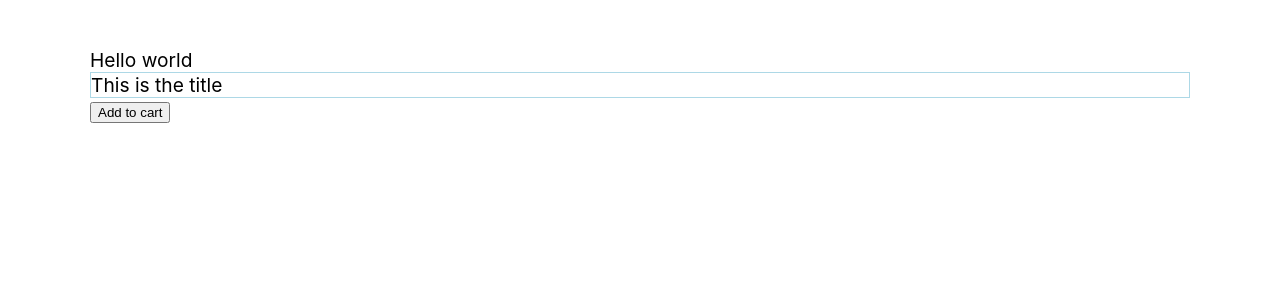
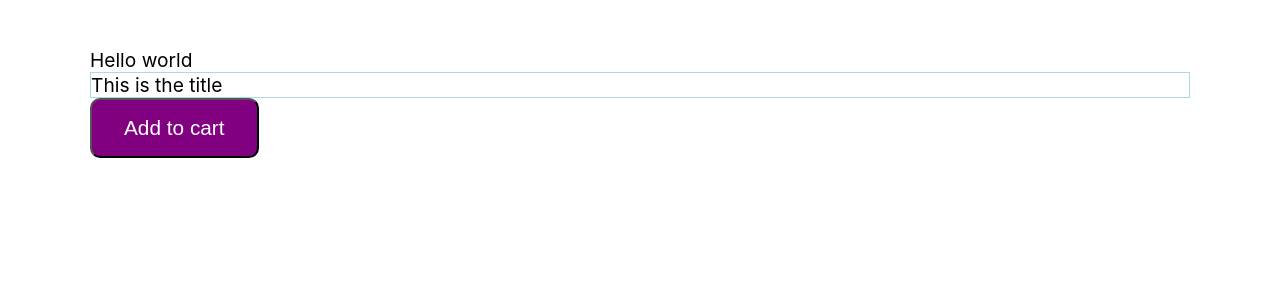
Before and after one commit to amitao/airy-dreams-ecommerce-app, a React (Create React App) app: page / in a window 1280 px wide. Shown: the top 300 px of the page. Built offline with nearby package versions, Linux system fonts and the light colour scheme.

Commit message:
add button style and add navbar files

```diff
--- a/src/components/Button/Button.jsx
+++ b/src/components/Button/Button.jsx
@@ -1,4 +1,6 @@
 import React from 'react';
+import './Button.scss';
+
 
 const Button = (props) => {
   const className = `btn ${props.type}`
@@ -9,4 +11,8 @@ const Button = (props) => {
 }
 
 
+Button.defaultProps = {
+  type: "submit"
+ };
+
 export default Button;
--- /dev/null
+++ b/src/components/Button/Button.scss
@@ -0,0 +1,15 @@
+.btn {
+  padding: 1rem 2rem;
+  color: #000;
+  font-size: 1.3rem;
+  border-radius: 10px;
+
+  &.submit {
+    background-color: pink;
+  }
+
+  &.add-to-cart {
+    background-color: purple;
+    color: #fff;
+  }
+}
--- a/src/components/Homepage/Homepage.jsx
+++ b/src/components/Homepage/Homepage.jsx
@@ -2,14 +2,16 @@ import React from 'react';
 import './Homepage.scss';
 
 
-const Homepage = () => (
-  <div className="menu-container">
+const Homepage = () => {
+  return (
+    <div className="menu-container">
 
     <div className="menu-title">This is the title</div>
     <div className="menu-item"></div>
 
   </div> // end of menu-container
+  );
+}
 
-);
 
 export default Homepage;
```
Also changed, not shown: src/components/Nav/Nav.jsx (added, +13 -0 lines), src/components/Nav/Nav.scss (added).
